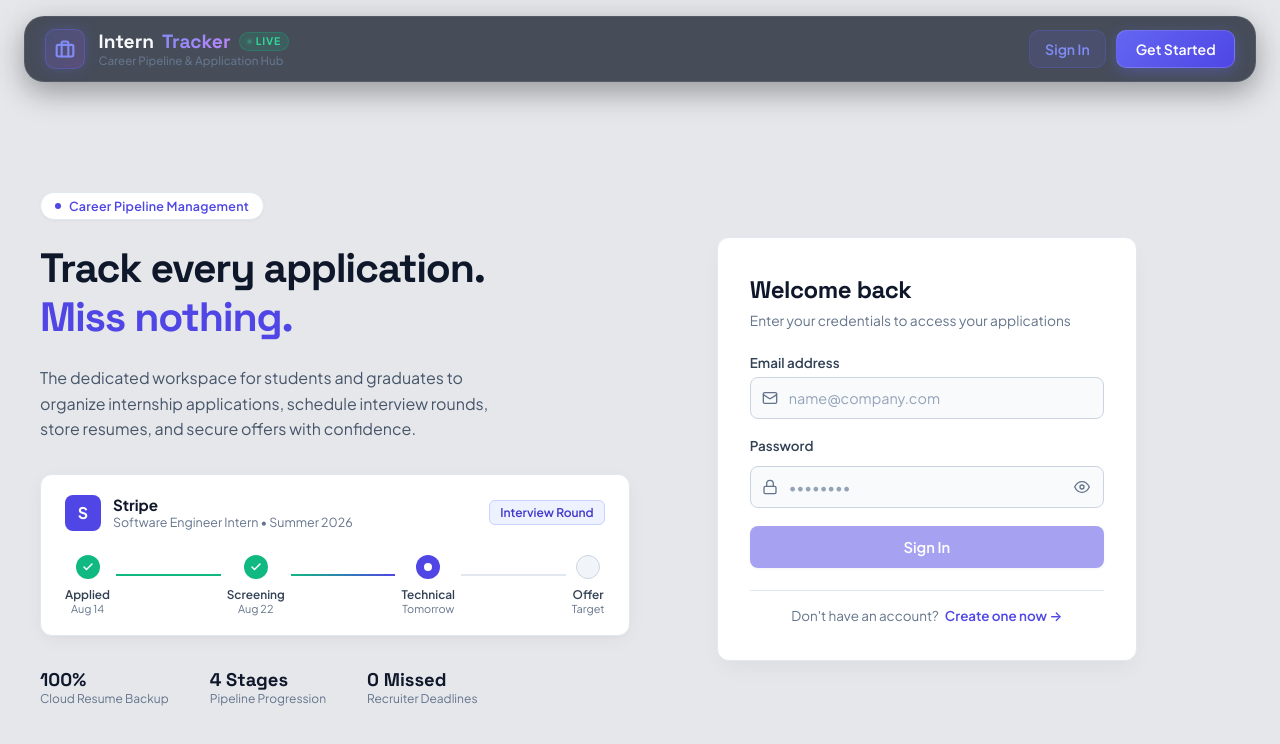
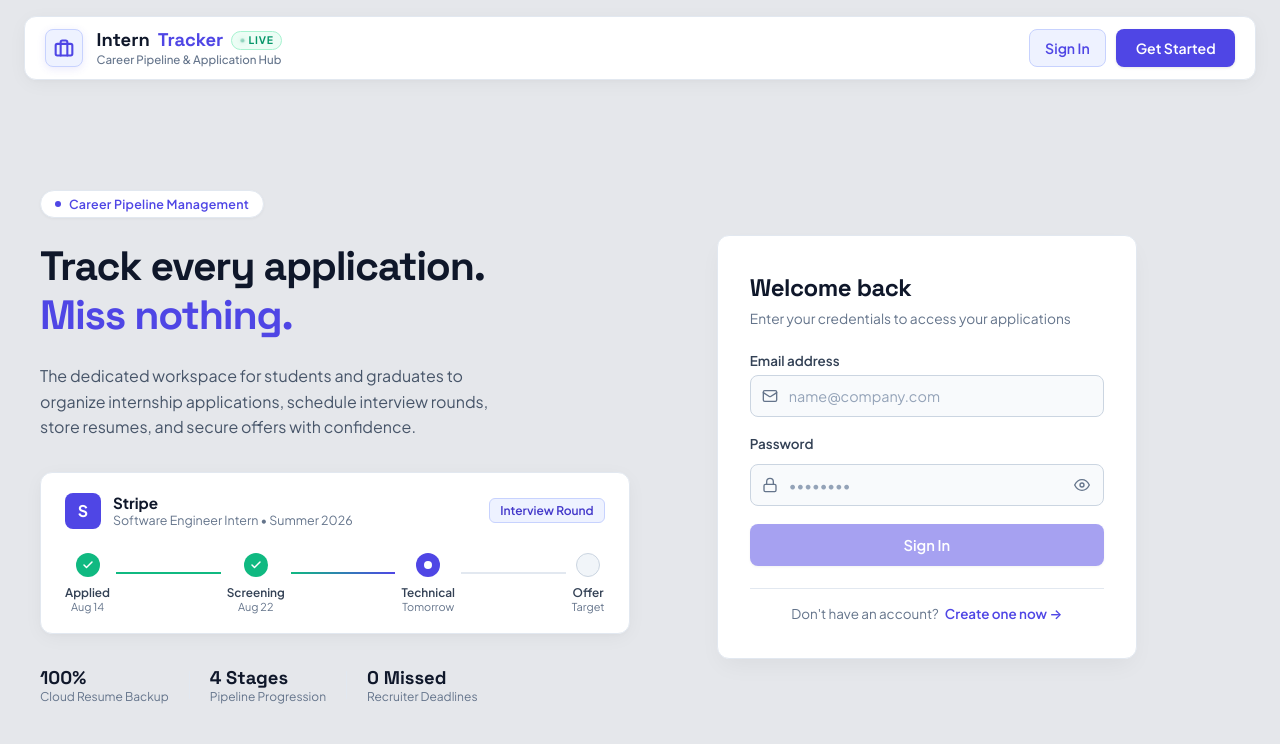
Before and after one commit to Sai-Inapakolla/Intern-Tracer, an Angular app in the folder frontend/: page /login in a window 1280 px wide. Shown: the top 744 px of the page. Built offline with nearby package versions, Linux system fonts and the light colour scheme.

Commit message:
style: update navbar to match clean light theme

```diff
--- a/frontend/src/app/components/navbar/navbar.component.css
+++ b/frontend/src/app/components/navbar/navbar.component.css
@@ -3,17 +3,15 @@
   top: 0;
   z-index: 50;
   padding: 1rem 1.5rem;
-  backdrop-filter: blur(16px);
-  -webkit-backdrop-filter: blur(16px);
 }
 
 .nav-container {
   max-width: 1400px;
   margin: 0 auto;
-  background: rgba(17, 24, 39, 0.75);
-  border: 1px solid rgba(255, 255, 255, 0.08);
-  border-radius: var(--radius-lg);
-  box-shadow: 0 10px 30px rgba(0, 0, 0, 0.35);
+  background: #ffffff;
+  border: 1px solid #e2e8f0;
+  border-radius: 12px;
+  box-shadow: 0 4px 20px -2px rgba(0, 0, 0, 0.05), 0 2px 6px -1px rgba(0, 0, 0, 0.03);
   padding: 0.75rem 1.25rem;
   display: flex;
   justify-content: space-between;
@@ -29,16 +27,16 @@
 }
 
 .brand-icon {
-  width: 40px;
-  height: 40px;
-  border-radius: var(--radius-sm);
-  background: linear-gradient(135deg, rgba(99, 102, 241, 0.2) 0%, rgba(168, 85, 247, 0.2) 100%);
-  border: 1px solid rgba(99, 102, 241, 0.4);
-  color: #818cf8;
+  width: 38px;
+  height: 38px;
+  border-radius: 8px;
+  background: #eef2ff;
+  border: 1px solid #c7d2fe;
+  color: #4f46e5;
   display: flex;
   align-items: center;
   justify-content: center;
-  box-shadow: 0 0 15px rgba(99, 102, 241, 0.25);
+  box-shadow: 0 2px 8px rgba(79, 70, 229, 0.12);
 }
 
 .brand-text {
@@ -50,30 +48,30 @@
   display: flex;
   align-items: center;
   gap: 0.5rem;
-  font-family: var(--font-heading);
-  font-size: 1.2rem;
+  font-family: var(--font-heading, sans-serif);
+  font-size: 1.15rem;
   font-weight: 700;
-  color: var(--text-primary);
+  color: #0f172a;
   line-height: 1.2;
 }
 
 .brand-accent {
-  background: linear-gradient(135deg, #818cf8 0%, #c084fc 100%);
-  -webkit-background-clip: text;
-  -webkit-text-fill-color: transparent;
+  color: #4f46e5;
+  background: none;
+  -webkit-text-fill-color: initial;
 }
 
 .live-pill {
-  font-family: var(--font-main);
+  font-family: var(--font-main, sans-serif);
   font-size: 0.65rem;
   font-weight: 700;
   text-transform: uppercase;
   letter-spacing: 0.08em;
   padding: 0.15rem 0.45rem;
-  border-radius: var(--radius-full);
-  background: rgba(16, 185, 129, 0.15);
-  color: #34d399;
-  border: 1px solid rgba(16, 185, 129, 0.3);
+  border-radius: 9999px;
+  background: #ecfdf5;
+  color: #059669;
+  border: 1px solid #a7f3d0;
   display: inline-flex;
   align-items: center;
 }
@@ -83,9 +81,9 @@
   width: 5px;
   height: 5px;
   border-radius: 50%;
-  background-color: #34d399;
+  background-color: #059669;
   margin-right: 4px;
-  box-shadow: 0 0 6px #34d399;
+  box-shadow: 0 0 6px rgba(5, 150, 105, 0.5);
   animation: pulseDot 2s infinite;
 }
 
@@ -96,7 +94,7 @@
 
 .brand-sub {
   font-size: 0.72rem;
-  color: var(--text-muted);
+  color: #64748b;
   font-weight: 500;
 }
 
@@ -111,22 +109,23 @@
   align-items: center;
   gap: 0.45rem;
   padding: 0.55rem 0.95rem;
-  border-radius: var(--radius-sm);
-  color: var(--text-secondary);
+  border-radius: 8px;
+  color: #475569;
   font-size: 0.88rem;
   font-weight: 600;
-  transition: all var(--transition);
+  transition: all 0.15s ease;
+  border: 1px solid transparent;
 }
 
 .nav-link:hover {
-  color: var(--text-primary);
-  background: rgba(255, 255, 255, 0.06);
+  color: #0f172a;
+  background: #f1f5f9;
 }
 
 .nav-link.active {
-  color: #818cf8;
-  background: rgba(99, 102, 241, 0.12);
-  border: 1px solid rgba(99, 102, 241, 0.25);
+  color: #4f46e5;
+  background: #eef2ff;
+  border: 1px solid #c7d2fe;
 }
 
 .nav-cta {
@@ -134,19 +133,19 @@
   align-items: center;
   gap: 0.45rem;
   padding: 0.55rem 1.15rem;
-  border-radius: var(--radius-sm);
-  background: linear-gradient(135deg, #6366f1 0%, #4f46e5 100%);
+  border-radius: 8px;
+  background: #4f46e5;
   color: #ffffff;
   font-size: 0.88rem;
   font-weight: 600;
-  border: 1px solid rgba(255, 255, 255, 0.15);
-  box-shadow: 0 4px 14px rgba(99, 102, 241, 0.35);
-  transition: all var(--transition);
+  border: 1px solid transparent;
+  box-shadow: 0 1px 3px rgba(0, 0, 0, 0.1);
+  transition: all 0.15s ease;
 }
 
 .nav-cta:hover {
-  background: linear-gradient(135deg, #4f46e5 0%, #4338ca 100%);
-  box-shadow: 0 6px 18px rgba(99, 102, 241, 0.5);
+  background: #4338ca;
+  box-shadow: 0 4px 12px rgba(79, 70, 229, 0.25);
   transform: translateY(-1px);
 }
 
@@ -155,7 +154,7 @@
   align-items: center;
   gap: 0.6rem;
   padding-left: 0.75rem;
-  border-left: 1px solid rgba(255, 255, 255, 0.1);
+  border-left: 1px solid #e2e8f0;
   margin-left: 0.35rem;
 }
 
@@ -163,21 +162,20 @@
   width: 32px;
   height: 32px;
   border-radius: 50%;
-  background: linear-gradient(135deg, #6366f1 0%, #a855f7 100%);
-  color: #fff;
+  background: #4f46e5;
+  color: #ffffff;
   font-size: 0.75rem;
   font-weight: 700;
   display: flex;
   align-items: center;
   justify-content: center;
-  box-shadow: 0 0 10px rgba(99, 102, 241, 0.35);
-  border: 1px solid rgba(255, 255, 255, 0.2);
+  box-shadow: 0 2px 6px rgba(79, 70, 229, 0.2);
 }
 
 .user-name {
   font-size: 0.85rem;
   font-weight: 600;
-  color: var(--text-primary);
+  color: #0f172a;
   max-width: 120px;
   white-space: nowrap;
   overflow: hidden;
@@ -185,24 +183,23 @@
 }
 
 .btn-logout {
-  background: rgba(239, 68, 68, 0.1);
-  border: 1px solid rgba(239, 68, 68, 0.25);
-  color: #f87171;
+  background: #fef2f2;
+  border: 1px solid #fecaca;
+  color: #dc2626;
   padding: 0.45rem 0.75rem;
-  border-radius: var(--radius-sm);
+  border-radius: 8px;
   font-size: 0.8rem;
   font-weight: 600;
   display: inline-flex;
   align-items: center;
   gap: 0.4rem;
   cursor: pointer;
-  transition: all var(--transition);
+  transition: all 0.15s ease;
 }
 
 .btn-logout:hover {
-  background: rgba(239, 68, 68, 0.2);
-  border-color: #ef4444;
-  color: #fff;
+  background: #fee2e2;
+  color: #b91c1c;
 }
 
 @media (max-width: 640px) {
```
